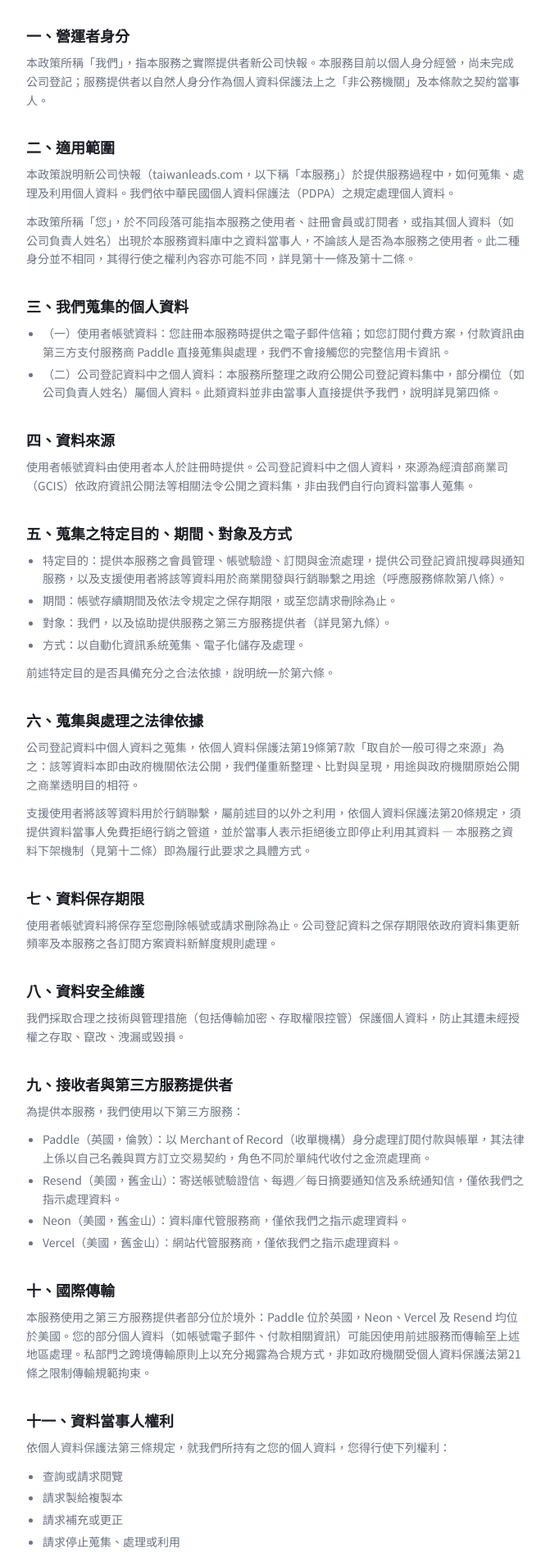
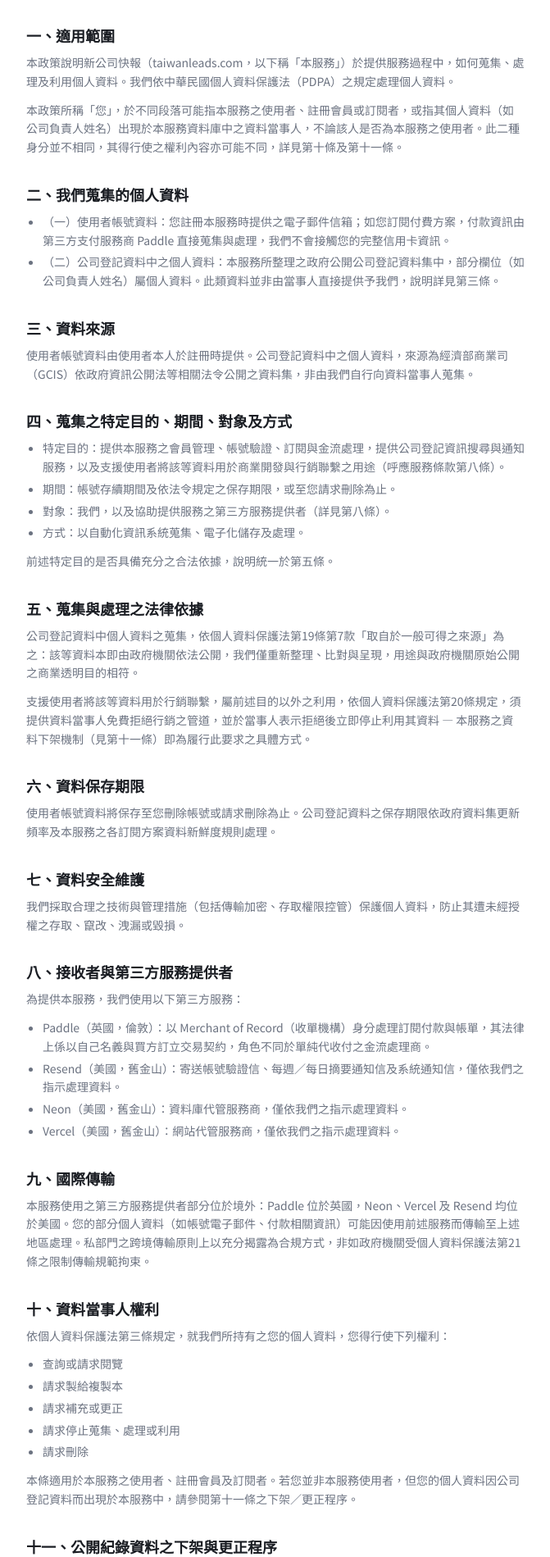
Before and after one commit to verymeanguy13-lab/tw-leads-radar, a Next.js app: page /privacy in a window 1280 px wide. Shown: the part 200-2099 px from the top of the page at 82% size, without its empty margins (304-975 px from the left). Built offline with nearby package versions, Linux system fonts and the light colour scheme; no server answers.

Commit message:
Remove operator-identity section from Privacy Policy; renumber and fix cross-references

```diff
--- a/app/(marketing)/privacy/page.tsx
+++ b/app/(marketing)/privacy/page.tsx
@@ -12,79 +12,73 @@ type Section = { heading: string; blocks: Block[] };
 
 const sections: Section[] = [
   {
-    heading: "一、營運者身分",
+    heading: "一、適用範圍",
     blocks: [
-      { type: "p", text: "本政策所稱「我們」，指本服務之實際提供者新公司快報。本服務目前以個人身分經營，尚未完成公司登記；服務提供者以自然人身分作為個人資料保護法上之「非公務機關」及本條款之契約當事人。" },
+      { type: "p", text: "本政策說明新公司快報（taiwanleads.com，以下稱「本服務」）於提供服務過程中，如何蒐集、處理及利用個人資料。我們依中華民國個人資料保護法（PDPA）之規定處理個人資料。" },
+      { type: "p", text: "本政策所稱「您」，於不同段落可能指本服務之使用者、註冊會員或訂閱者，或指其個人資料（如公司負責人姓名）出現於本服務資料庫中之資料當事人，不論該人是否為本服務之使用者。此二種身分並不相同，其得行使之權利內容亦可能不同，詳見第十條及第十一條。" },
     ],
   },
   {
-    heading: "二、適用範圍",
+    heading: "二、我們蒐集的個人資料",
     blocks: [
-      { type: "p", text: "本政策說明新公司快報（taiwanleads.com，以下稱「本服務」）於提供服務過程中，如何蒐集、處理及利用個人資料。我們依中華民國個人資料保護法（PDPA）之規定處理個人資料。" },
-      { type: "p", text: "本政策所稱「您」，於不同段落可能指本服務之使用者、註冊會員或訂閱者，或指其個人資料（如公司負責人姓名）出現於本服務資料庫中之資料當事人，不論該人是否為本服務之使用者。此二種身分並不相同，其得行使之權利內容亦可能不同，詳見第十一條及第十二條。" },
+      { type: "ul", items: ["（一）使用者帳號資料：您註冊本服務時提供之電子郵件信箱；如您訂閱付費方案，付款資訊由第三方支付服務商 Paddle 直接蒐集與處理，我們不會接觸您的完整信用卡資訊。", "（二）公司登記資料中之個人資料：本服務所整理之政府公開公司登記資料集中，部分欄位（如公司負責人姓名）屬個人資料。此類資料並非由當事人直接提供予我們，說明詳見第三條。"] },
     ],
   },
   {
-    heading: "三、我們蒐集的個人資料",
-    blocks: [
-      { type: "ul", items: ["（一）使用者帳號資料：您註冊本服務時提供之電子郵件信箱；如您訂閱付費方案，付款資訊由第三方支付服務商 Paddle 直接蒐集與處理，我們不會接觸您的完整信用卡資訊。", "（二）公司登記資料中之個人資料：本服務所整理之政府公開公司登記資料集中，部分欄位（如公司負責人姓名）屬個人資料。此類資料並非由當事人直接提供予我們，說明詳見第四條。"] },
-    ],
-  },
-  {
-    heading: "四、資料來源",
+    heading: "三、資料來源",
     blocks: [
       { type: "p", text: "使用者帳號資料由使用者本人於註冊時提供。公司登記資料中之個人資料，來源為經濟部商業司（GCIS）依政府資訊公開法等相關法令公開之資料集，非由我們自行向資料當事人蒐集。" },
     ],
   },
   {
-    heading: "五、蒐集之特定目的、期間、對象及方式",
+    heading: "四、蒐集之特定目的、期間、對象及方式",
     blocks: [
-      { type: "ul", items: ["特定目的：提供本服務之會員管理、帳號驗證、訂閱與金流處理，提供公司登記資訊搜尋與通知服務，以及支援使用者將該等資料用於商業開發與行銷聯繫之用途（呼應服務條款第八條）。", "期間：帳號存續期間及依法令規定之保存期限，或至您請求刪除為止。", "對象：我們，以及協助提供服務之第三方服務提供者（詳見第九條）。", "方式：以自動化資訊系統蒐集、電子化儲存及處理。"] },
-      { type: "p", text: "前述特定目的是否具備充分之合法依據，說明統一於第六條。" },
+      { type: "ul", items: ["特定目的：提供本服務之會員管理、帳號驗證、訂閱與金流處理，提供公司登記資訊搜尋與通知服務，以及支援使用者將該等資料用於商業開發與行銷聯繫之用途（呼應服務條款第八條）。", "期間：帳號存續期間及依法令規定之保存期限，或至您請求刪除為止。", "對象：我們，以及協助提供服務之第三方服務提供者（詳見第八條）。", "方式：以自動化資訊系統蒐集、電子化儲存及處理。"] },
+      { type: "p", text: "前述特定目的是否具備充分之合法依據，說明統一於第五條。" },
     ],
   },
   {
-    heading: "六、蒐集與處理之法律依據",
+    heading: "五、蒐集與處理之法律依據",
     blocks: [
       { type: "p", text: "公司登記資料中個人資料之蒐集，依個人資料保護法第19條第7款「取自於一般可得之來源」為之：該等資料本即由政府機關依法公開，我們僅重新整理、比對與呈現，用途與政府機關原始公開之商業透明目的相符。" },
-      { type: "p", text: "支援使用者將該等資料用於行銷聯繫，屬前述目的以外之利用，依個人資料保護法第20條規定，須提供資料當事人免費拒絕行銷之管道，並於當事人表示拒絕後立即停止利用其資料 — 本服務之資料下架機制（見第十二條）即為履行此要求之具體方式。" },
+      { type: "p", text: "支援使用者將該等資料用於行銷聯繫，屬前述目的以外之利用，依個人資料保護法第20條規定，須提供資料當事人免費拒絕行銷之管道，並於當事人表示拒絕後立即停止利用其資料 — 本服務之資料下架機制（見第十一條）即為履行此要求之具體方式。" },
     ],
   },
   {
-    heading: "七、資料保存期限",
+    heading: "六、資料保存期限",
     blocks: [
       { type: "p", text: "使用者帳號資料將保存至您刪除帳號或請求刪除為止。公司登記資料之保存期限依政府資料集更新頻率及本服務之各訂閱方案資料新鮮度規則處理。" },
     ],
   },
   {
-    heading: "八、資料安全維護",
+    heading: "七、資料安全維護",
     blocks: [
       { type: "p", text: "我們採取合理之技術與管理措施（包括傳輸加密、存取權限控管）保護個人資料，防止其遭未經授權之存取、竄改、洩漏或毀損。" },
     ],
   },
   {
-    heading: "九、接收者與第三方服務提供者",
+    heading: "八、接收者與第三方服務提供者",
     blocks: [
       { type: "p", text: "為提供本服務，我們使用以下第三方服務：" },
       { type: "ul", items: ["Paddle（英國，倫敦）：以 Merchant of Record（收單機構）身分處理訂閱付款與帳單，其法律上係以自己名義與買方訂立交易契約，角色不同於單純代收付之金流處理商。", "Resend（美國，舊金山）：寄送帳號驗證信、每週／每日摘要通知信及系統通知信，僅依我們之指示處理資料。", "Neon（美國，舊金山）：資料庫代管服務商，僅依我們之指示處理資料。", "Vercel（美國，舊金山）：網站代管服務商，僅依我們之指示處理資料。"] },
     ],
   },
   {
-    heading: "十、國際傳輸",
+    heading: "九、國際傳輸",
     blocks: [
       { type: "p", text: "本服務使用之第三方服務提供者部分位於境外：Paddle 位於英國，Neon、Vercel 及 Resend 均位於美國。您的部分個人資料（如帳號電子郵件、付款相關資訊）可能因使用前述服務而傳輸至上述地區處理。私部門之跨境傳輸原則上以充分揭露為合規方式，非如政府機關受個人資料保護法第21條之限制傳輸規範拘束。" },
     ],
   },
   {
-    heading: "十一、資料當事人權利",
+    heading: "十、資料當事人權利",
     blocks: [
       { type: "p", text: "依個人資料保護法第三條規定，就我們所持有之您的個人資料，您得行使下列權利：" },
       { type: "ul", items: ["查詢或請求閱覽", "請求製給複製本", "請求補充或更正", "請求停止蒐集、處理或利用", "請求刪除"] },
-      { type: "p", text: "本條適用於本服務之使用者、註冊會員及訂閱者。若您並非本服務使用者，但您的個人資料因公司登記資料而出現於本服務中，請參閱第十二條之下架／更正程序。" },
+      { type: "p", text: "本條適用於本服務之使用者、註冊會員及訂閱者。若您並非本服務使用者，但您的個人資料因公司登記資料而出現於本服務中，請參閱第十一條之下架／更正程序。" },
     ],
   },
   {
-    heading: "十二、公開紀錄資料之下架與更正程序",
+    heading: "十一、公開紀錄資料之下架與更正程序",
     blocks: [
       { type: "p", text: "若您是本服務中所呈現公司登記資料之資料當事人（如公司負責人），本條所定之下架、更正及停止處理請求，係您依個人資料保護法第3條及第11條得主張之法定權利，非僅本服務自願提供之產品政策。" },
       { type: "p", text: "您可透過資料下架申請頁面（/data-removal）提出請求。我們將以與您所提供資訊相稱之方式核實您與該筆資料之關聯性（例如比對您所提供之姓名、公司統一編號與資料庫紀錄），並於收到請求後十五個工作天內處理完成。原則上以下架（停止顯示於搜尋結果）為主要處理方式；如您請求更正而非下架，我們將於核實後更正錯誤欄位。" },
@@ -92,31 +86,31 @@ const sections: Section[] = [
     ],
   },
   {
-    heading: "十三、Cookie與追蹤技術",
+    heading: "十二、Cookie與追蹤技術",
     blocks: [
       { type: "p", text: "本服務目前未使用任何行銷、分析或第三方追蹤 Cookie。僅使用登入所必要之功能性 Cookie（用於維持您的登入狀態），該 Cookie 屬提供服務所必要，不用於追蹤或行銷目的。" },
     ],
   },
   {
-    heading: "十四、行銷與通知信件",
+    heading: "十三、行銷與通知信件",
     blocks: [
       { type: "p", text: "我們透過 Resend 寄送帳號驗證信、訂閱相關通知，以及您所設定之搜尋摘要通知信（每週或每日）。摘要通知信屬您主動設定之服務功能，您可隨時於帳號設定頁面關閉。我們目前不寄送與您帳號設定無關之行銷推廣信件；如未來新增此類信件，將提供明確之取消訂閱方式。" },
     ],
   },
   {
-    heading: "十五、未成年人",
+    heading: "十四、未成年人",
     blocks: [
       { type: "p", text: "本服務不特別針對未成年人提供。如您未滿本地法定完全行為能力年齡，請勿使用本服務或提供個人資料予我們。" },
     ],
   },
   {
-    heading: "十六、政策修改",
+    heading: "十五、政策修改",
     blocks: [
       { type: "p", text: "我們得不時修改本政策，修改後將於本頁面公告，並更新最上方之最後更新日期。重大變更將另行以電子郵件通知已註冊用戶。" },
     ],
   },
   {
-    heading: "十七、聯絡與申訴機制",
+    heading: "十六、聯絡與申訴機制",
     blocks: [
       { type: "p", text: "如對本政策或您的個人資料權利有任何疑問，請透過 contact@taiwanleads.com 與我們聯繫。我們將於收到申訴或請求後七個工作天內回覆。" },
     ],
--- a/app/(marketing)/terms/page.tsx
+++ b/app/(marketing)/terms/page.tsx
@@ -59,7 +59,7 @@ const sections: Section[] = [
   {
     heading: "八、資料與允許使用方式",
     blocks: [
-      { type: "p", text: "使用者得依本服務提供之搜尋、篩選及匯出功能取得公司登記資料，並得將該資料用於商業開發、行銷聯繫等用途（此用途已一併載明於隱私權政策第五條之特定目的），惟應自行確保符合個人資料保護法及相關法規之要求（包括對受聯繫對象提供拒絕行銷之管道），我們不對您使用資料之後續行為負責。" },
+      { type: "p", text: "使用者得依本服務提供之搜尋、篩選及匯出功能取得公司登記資料，並得將該資料用於商業開發、行銷聯繫等用途（此用途已一併載明於隱私權政策第四條之特定目的），惟應自行確保符合個人資料保護法及相關法規之要求（包括對受聯繫對象提供拒絕行銷之管道），我們不對您使用資料之後續行為負責。" },
       { type: "p", text: "此用途是否本身即符合個人資料保護法之合法依據，說明統一於第九條。" },
     ],
   },
@@ -68,7 +68,7 @@ const sections: Section[] = [
     blocks: [
       { type: "p", text: "本服務所呈現之公司登記資料，來源為政府機關依法公開之資料集（含經濟部商業司網站及每月釋出之公司登記資料集），我們僅進行資料整理、比對與呈現，不負責資料原始內容之正確性。" },
       { type: "p", text: "由於政府資料釋出存在延遲、缺漏或錯誤之可能，我們不保證本服務所呈現資料之即時性、完整性或正確性，亦不保證資料所涉公司之現況（如是否仍營業、負責人是否變更等）。" },
-      { type: "p", text: "本服務對公司登記資料之搜尋、查閱功能，與政府機關原始公開之目的（商業透明度）性質相符，依個人資料保護法第19條第7款（取自一般可得之來源）處理，風險較低。允許使用者將資料匯出用於行銷聯繫，屬額外之特定目的，依第20條規定須提供當事人免費拒絕行銷之管道並於受拒絕後立即停止——本服務已提供之資料下架機制（隱私權政策第十二條）即為履行此義務之具體管道。" },
+      { type: "p", text: "本服務對公司登記資料之搜尋、查閱功能，與政府機關原始公開之目的（商業透明度）性質相符，依個人資料保護法第19條第7款（取自一般可得之來源）處理，風險較低。允許使用者將資料匯出用於行銷聯繫，屬額外之特定目的，依第20條規定須提供當事人免費拒絕行銷之管道並於受拒絕後立即停止——本服務已提供之資料下架機制（隱私權政策第十一條）即為履行此義務之具體管道。" },
     ],
   },
   {
```
